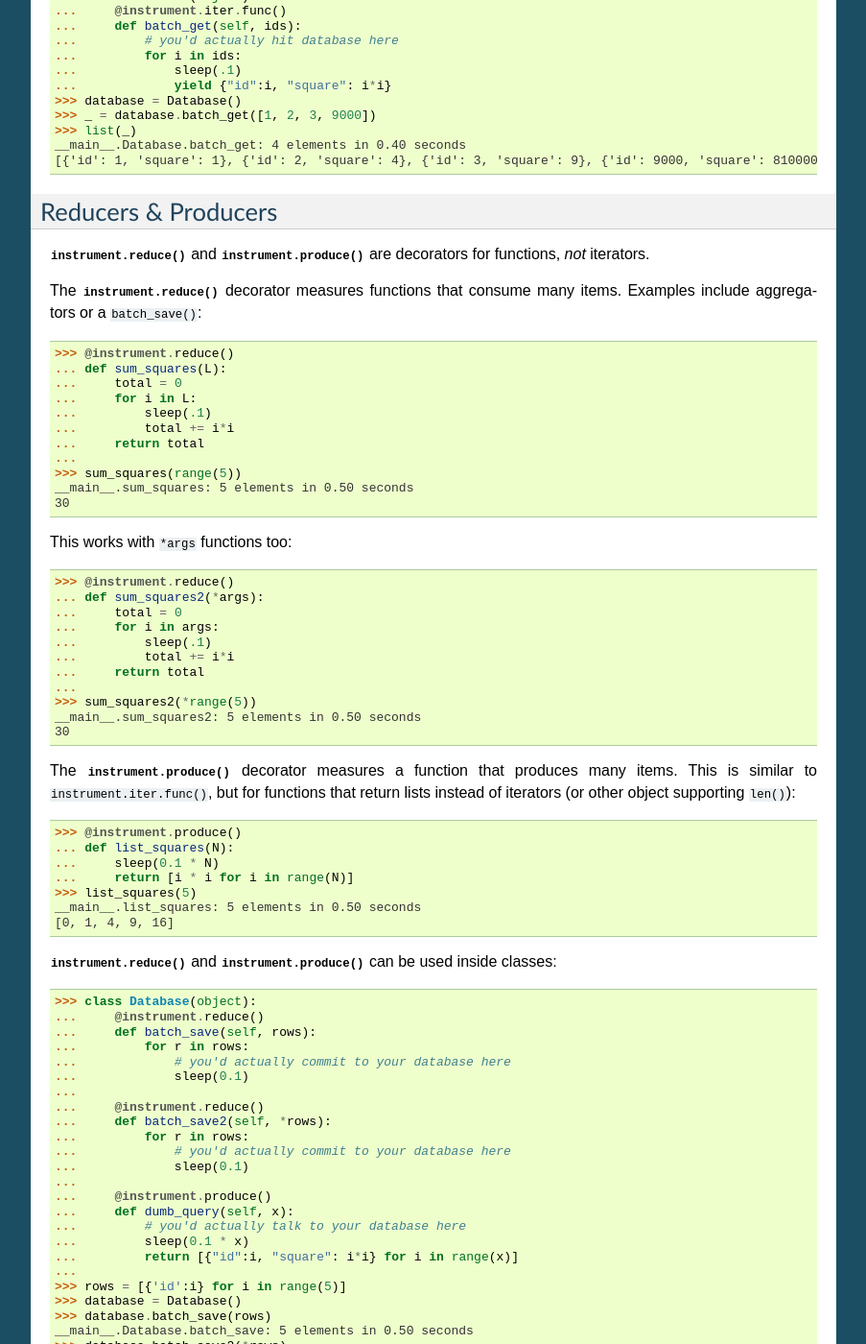
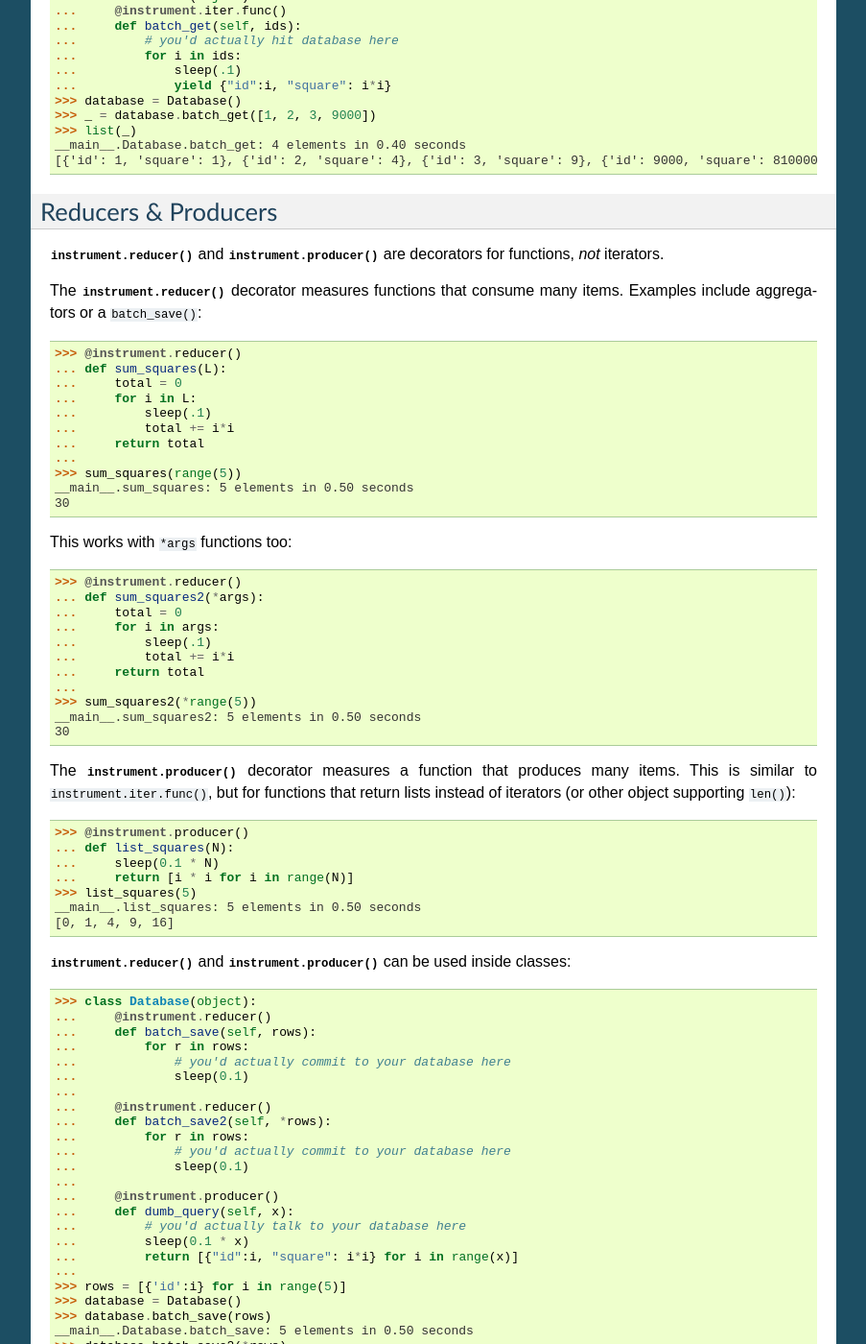
Before and after one commit to wearpants/instrument, a Sphinx documentation site: the page built from doc/basic_use.rst, in a window 1280 px wide and 1400 px high, scrolled down 1508 px. Shown: the whole window at 96% size, without its empty margins (198-1101 px from the left). Built offline with Sphinx 7.4.7, drawn with Linux system fonts in a browser that asks for light colours.

Commit message:
rename reducer & producer

```diff
--- a/doc/api.rst
+++ b/doc/api.rst
@@ -5,7 +5,7 @@ instrument
 ----------
 
 .. automodule:: instrument
-    :members: iter, each, reduce, produce, func, first, block, print_metric, default_metric, make_multi_metric
+    :members: iter, each, reducer, producer, func, first, block, print_metric, default_metric, make_multi_metric
 
 
 instrument.output.csv
--- a/doc/basic_use.rst
+++ b/doc/basic_use.rst
@@ -101,13 +101,13 @@ __main__.Database.batch_get: 4 elements in 0.40 seconds
 Reducers & Producers
 --------------------
 
-:func:`instrument.reduce` and :func:`instrument.produce` are decorators for
+:func:`instrument.reducer` and :func:`instrument.producer` are decorators for
 functions, *not* iterators.
 
-The :func:`instrument.reduce` decorator measures functions that consume many
+The :func:`instrument.reducer` decorator measures functions that consume many
 items. Examples include aggregators or a ``batch_save()``:
 
->>> @instrument.reduce()
+>>> @instrument.reducer()
 ... def sum_squares(L):
 ...     total = 0
 ...     for i in L:
@@ -121,7 +121,7 @@ __main__.sum_squares: 5 elements in 0.50 seconds
 
 This works with ``*args`` functions too:
 
->>> @instrument.reduce()
+>>> @instrument.reducer()
 ... def sum_squares2(*args):
 ...     total = 0
 ...     for i in args:
@@ -133,11 +133,11 @@ This works with ``*args`` functions too:
 __main__.sum_squares2: 5 elements in 0.50 seconds
 30
 
-The :func:`instrument.produce` decorator measures a function that produces many
+The :func:`instrument.producer` decorator measures a function that produces many
 items. This is similar to ``instrument.iter.func()``, but for functions that
 return lists instead of iterators (or other object supporting ``len()``):
 
->>> @instrument.produce()
+>>> @instrument.producer()
 ... def list_squares(N):
 ...     sleep(0.1 * N)
 ...     return [i * i for i in range(N)]
@@ -145,23 +145,23 @@ return lists instead of iterators (or other object supporting ``len()``):
 __main__.list_squares: 5 elements in 0.50 seconds
 [0, 1, 4, 9, 16]
 
-:func:`instrument.reduce` and :func:`instrument.produce` can be used inside
+:func:`instrument.reducer` and :func:`instrument.producer` can be used inside
 classes:
 
 >>> class Database(object):
-...     @instrument.reduce()
+...     @instrument.reducer()
 ...     def batch_save(self, rows):
 ...         for r in rows:
 ...             # you'd actually commit to your database here
 ...             sleep(0.1)
 ...
-...     @instrument.reduce()
+...     @instrument.reducer()
 ...     def batch_save2(self, *rows):
 ...         for r in rows:
 ...             # you'd actually commit to your database here
 ...             sleep(0.1)
 ...
-...     @instrument.produce()
+...     @instrument.producer()
 ...     def dumb_query(self, x):
 ...         # you'd actually talk to your database here
 ...         sleep(0.1 * x)
```
Also changed, not shown: instrument/__init__.py (+4 -13 lines).
